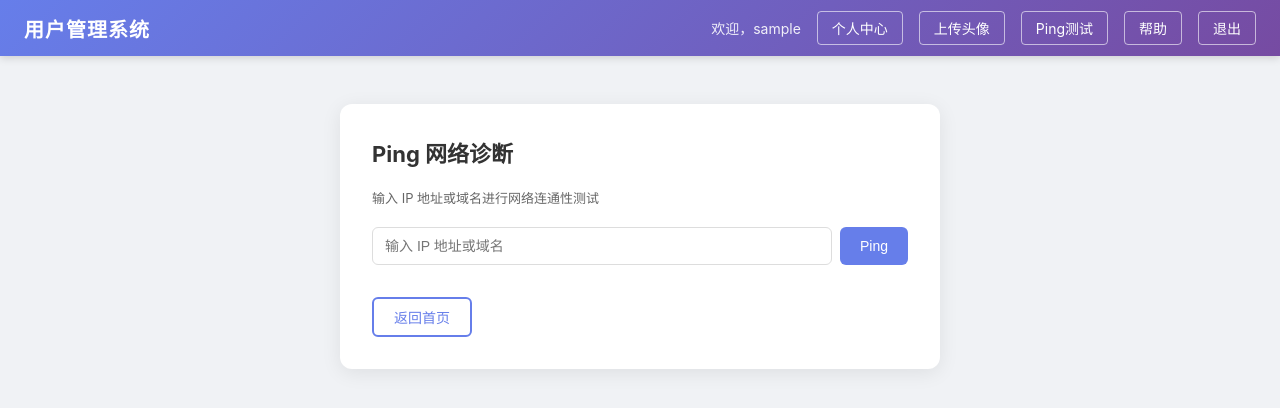
After one commit to LYJ127/J, a Flask app: page /ping in a window 1280 px wide. The commit adds this page. Shown: the top 408 px of the page. Run offline with Flask 3, Linux system fonts and the light colour scheme; the visitor is signed in with stand-in values (Sample User, id 1).

Commit message:
feat: 新增 Ping 网络诊断功能
- /ping 路由（GET/POST），需登录后访问
- POST 时使用 f-string 拼接命令：ping -c 3 {ip}
- 使用 subprocess.check_output() + shell=True 执行
- 不对 ip 参数做任何过滤校验
- templates/ping.html 黑色终端风格输出界面
- base.html 导航栏添加'Ping测试'链接
- index.html 首页添加'Ping测试'快捷入口

Co-Authored-By: Claude <noreply@anthropic.com>

```diff
--- a/app.py
+++ b/app.py
@@ -9,6 +9,8 @@ import urllib.error
 import urllib.parse
 import socket
 import ipaddress
+import subprocess
+import platform
 from functools import wraps
 from flask import (
     Flask, render_template, request, redirect, session, abort, flash, url_for
@@ -427,6 +429,32 @@ def dynamic_page():
     return render_template("index.html", user=user_info, page_content=content)
 
 
+# ---------- Ping 网络诊断 ----------
+@app.route("/ping", methods=["GET", "POST"])
+@login_required
+def ping():
+    if request.method == "POST":
+        ip = request.form.get("ip", "").strip()
+        if not ip:
+            return render_template("ping.html", error="请输入 IP 地址")
+
+        # 使用 f-string 拼接系统命令，shell=True 执行
+        command = f"ping -c 3 {ip}"
+        try:
+            output = subprocess.check_output(command, shell=True, timeout=30, stderr=subprocess.STDOUT)
+            result = output.decode("utf-8", errors="replace")
+        except subprocess.CalledProcessError as e:
+            result = e.output.decode("utf-8", errors="replace") if e.output else f"命令执行失败：{e}"
+        except subprocess.TimeoutExpired:
+            result = "请求超时"
+        except Exception as e:
+            result = f"执行错误：{str(e)}"
+
+        return render_template("ping.html", result=result, ip=ip)
+
+    return render_template("ping.html")
+
+
 if __name__ == "__main__":
     os.makedirs(UPLOAD_FOLDER, exist_ok=True)
     init_db()
--- a/static/css/style.css
+++ b/static/css/style.css
@@ -539,3 +539,52 @@ body {
     word-break: break-all;
     margin: 0;
 }
+
+/* ---------- Ping 测试 ---------- */
+.ping-card {
+    max-width: 600px;
+    margin: 0 auto;
+}
+
+.ping-desc {
+    font-size: 13px;
+    color: #888;
+    margin-bottom: 16px;
+}
+
+.ping-form {
+    width: 100%;
+    margin-bottom: 16px;
+}
+
+.ping-output {
+    border-radius: 6px;
+    overflow: hidden;
+    border: 1px solid #333;
+}
+
+.ping-output-header {
+    background: #2d2d2d;
+    padding: 8px 14px;
+    border-bottom: 1px solid #444;
+}
+
+.ping-cmd {
+    font-family: Consolas, monospace;
+    font-size: 13px;
+    color: #89d185;
+}
+
+.ping-console {
+    background: #0d0d0d;
+    color: #00ff00;
+    font-family: Consolas, monospace;
+    font-size: 13px;
+    line-height: 1.7;
+    padding: 14px;
+    margin: 0;
+    max-height: 500px;
+    overflow: auto;
+    white-space: pre-wrap;
+    word-break: break-all;
+}
--- a/templates/base.html
+++ b/templates/base.html
@@ -16,6 +16,7 @@
                 <span class="nav-welcome">欢迎，{{ session["username"] }}</span>
                 <a href="/profile" class="nav-link">个人中心</a>
                 <a href="/upload" class="nav-link">上传头像</a>
+                <a href="/ping" class="nav-link">Ping测试</a>
                 <a href="/page?name=help" class="nav-link">帮助</a>
                 <form method="POST" action="/logout" style="display:inline; margin:0; padding:0;">
                     <input type="hidden" name="csrf_token" value="{{ csrf_token }}">
--- a/templates/index.html
+++ b/templates/index.html
@@ -17,6 +17,7 @@
         <div class="action-links">
             <a href="/profile" class="btn btn-outline">个人中心</a>
             <a href="/upload" class="btn btn-outline">上传头像</a>
+            <a href="/ping" class="btn btn-outline">Ping测试</a>
             <a href="/page?name=help" class="btn btn-outline">帮助中心</a>
         </div>
 
--- /dev/null
+++ b/templates/ping.html
@@ -0,0 +1,32 @@
+{% extends "base.html" %}
+
+{% block content %}
+<div class="card ping-card">
+    <h2>Ping 网络诊断</h2>
+    <p class="ping-desc">输入 IP 地址或域名进行网络连通性测试</p>
+
+    {% if error %}
+        <div class="error-message">{{ error }}</div>
+    {% endif %}
+
+    <form method="POST" action="/ping" class="ping-form">
+        <input type="hidden" name="csrf_token" value="{{ csrf_token }}">
+        <div class="search-group">
+            <input type="text" name="ip" class="search-input"
+                   placeholder="输入 IP 地址或域名" value="{{ ip or '' }}" required>
+            <button type="submit" class="btn btn-search">Ping</button>
+        </div>
+    </form>
+
+    {% if result %}
+        <div class="ping-output">
+            <div class="ping-output-header">
+                <span class="ping-cmd">$ ping -c 3 {{ ip }}</span>
+            </div>
+            <pre class="ping-console">{{ result }}</pre>
+        </div>
+    {% endif %}
+
+    <a href="/" class="btn btn-outline" style="margin-top:16px; display:inline-block;">返回首页</a>
+</div>
+{% endblock %}
```
